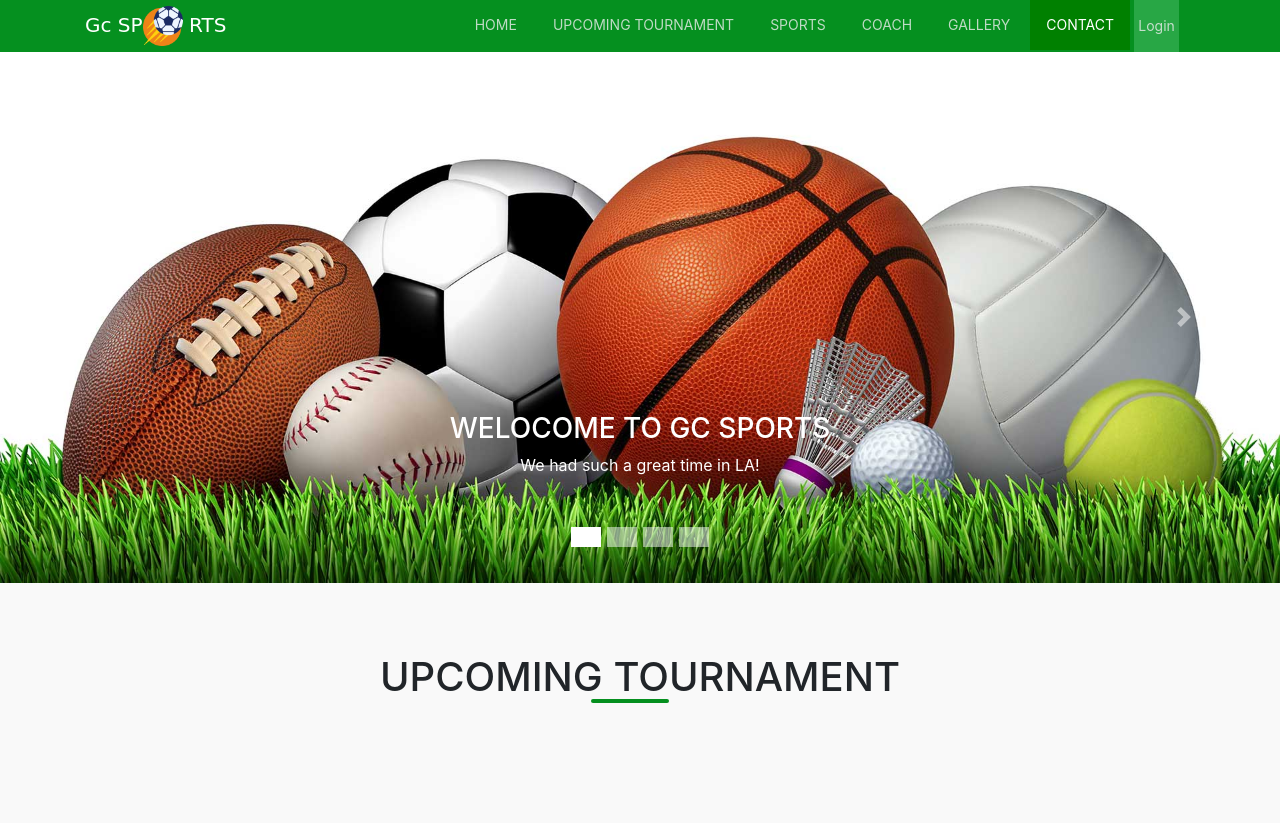
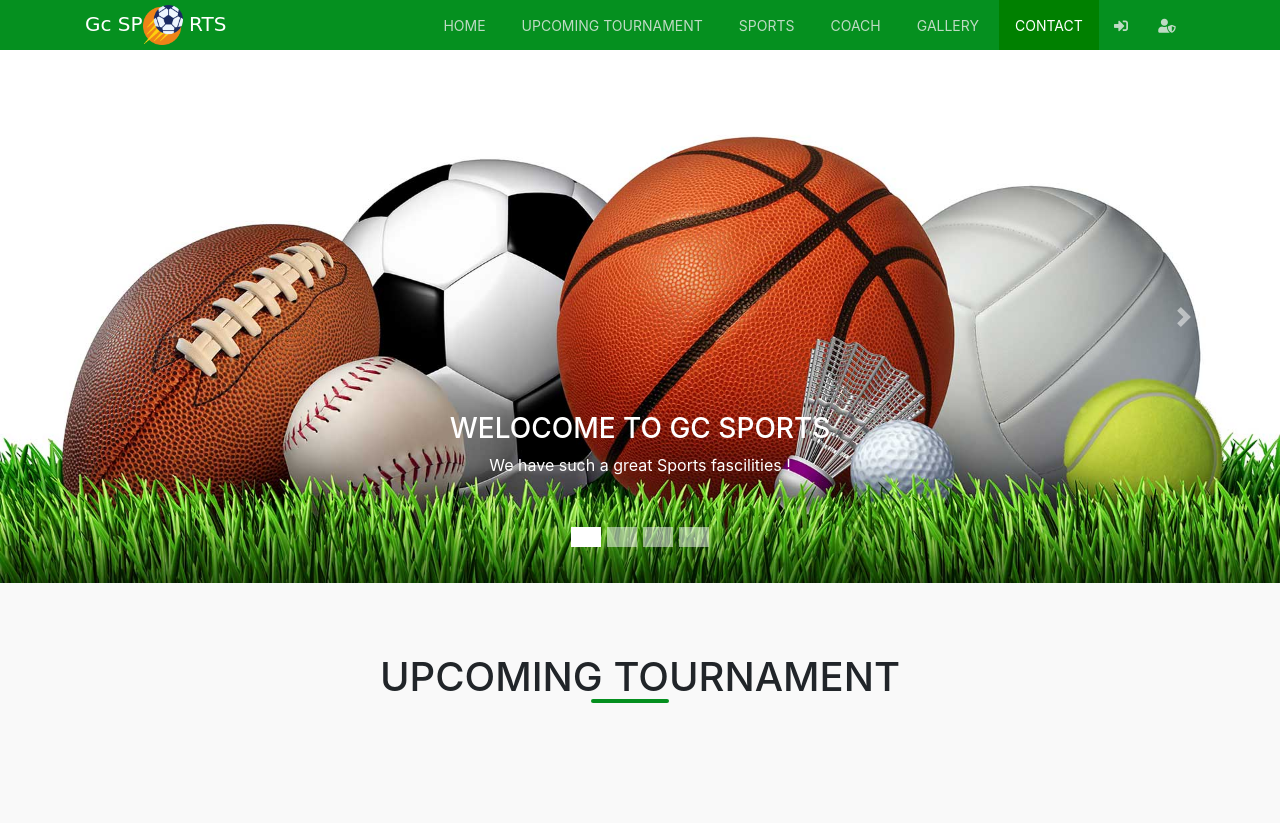
Before and after one commit to ali-dev-code/gc-sports, a PHP site: page / in a window 1280 px wide. Shown: the top 823 px of the page. Run offline with PHP 8.4, Linux system fonts and the light colour scheme; data that the repository does not hold is empty.

Commit message:
first sent to ahmad

```diff
--- a/include/config/functions.php
+++ b/include/config/functions.php
@@ -68,7 +68,7 @@ function loginUser()
             $_SESSION['userName'] = $row['name'];
             $_SESSION['userEmail'] = $row['email'];
             $_SESSION['success'] = " Your are login  {$_SESSION['userName']} ";
-            Redirect_to('signup2.php');
+            Redirect_to('index.php');
         }
     }
 } // end of login
--- a/index.php
+++ b/index.php
@@ -6,7 +6,7 @@
 	<meta charset="utf-8">
 	<meta name="viewport" content="width=device-width, initial-scale=1">
 	<meta http-equiv="x-ua-compatible" content="ie=edge">
-	<title>GC ^$\n SPORTS</title>
+	<title>GC SPORTS</title>
 	<link rel="stylesheet" href="assets/css/bootstrap.min.css">
 	<!-- Custom Fonts font awesome -->
 	<link href="assets/fontawesome-free/css/all.min.css" rel="stylesheet" type="text/css">
@@ -47,9 +47,47 @@
 						<li class="nav-item mr-1">
 							<a class="nav-link px-3" href="#CONTACT">CONTACT</a>
 						</li>
-						<li class="nav-item mr-3">
-							<a class="nav-link btn btn-success " style="border-radius:0px;" href="signup2.php" target="_blank">Login</a>
+
+					     <?php if (!login() && !loginAdmin()): ?>
+							<li class="nav-item mr-2">
+							<a class="nav-link" href="signup2.php" data-toggle="tooltip" data-placement="top" title="Sign in">
+								<i class="fas fa-sign-in-alt px-2"></i>
+							</a>
 						</li>
+						  <?php endif; ?>
+					    <?php if (!loginAdmin()): ?>
+							<li class="nav-item mr-2">
+							<a class="nav-link" href="signup2.php" data-toggle="modal" data-target="#modal-admin"
+							 data-toggle="tooltip" data-placement="top" title="Admin">
+								<i class="fas fa-user-shield px-2"></i>
+							</a>
+						</li>
+						 <?php endif; ?>
+						<!-- Dropdown -->
+						  <?php if (login()): ?>
+							<li class="nav-item dropdown ">
+							<a class="nav-link dropdown-toggle " href="#" id="navbardrop" data-toggle="dropdown">
+								 <?php echo $_SESSION['userName']; ?>
+							</a>
+							<div class="dropdown-menu">
+								<a class="dropdown-item " href="users/index.php">Portal</a>
+								<a class="dropdown-item " href="include/users/logout.php">Logout</a>
+							</div>
+						</li>
+						  <?php endif; ?>
+
+						  <?php if (loginAdmin()): ?>
+							<li class="nav-item dropdown ">
+							<a class="nav-link dropdown-toggle " href="#" id="navbardrop" data-toggle="dropdown">
+								<?php echo $_SESSION['adminName']; ?>
+							</a>
+							<div class="dropdown-menu">
+								<a class="dropdown-item " href="admin/index.php">Admin Panel</a>
+								<a class="dropdown-item " href="admin/include/addminLogout.php">Logout</a>
+							</div>
+						</li>
+						  <?php endif; ?>
+
 					</ul>
 				</div>
 			</div>
@@ -68,7 +106,7 @@
 					<img src="assets/img/slider/one.jpg" alt="Los Angeles" class="img-fluid">
 					<div class="carousel-caption">
 						<h3>WELOCOME TO GC SPORTS</h3>
-						<p>We had such a great time in LA!</p>
+						<p>We have such a great Sports fascilities !</p>
 					</div>
 				</div>
 				<div class="carousel-item">
@@ -81,15 +119,15 @@
 				<div class="carousel-item">
 					<img src="assets/img/slider/three.jpg" alt="New York" class="img-fluid">
 					<div class="carousel-caption">
-						<h3>New York</h3>
-						<p>We love the Big Apple!</p>
+						<h3>GC SPorts Tournaments</h3>
+						<p>Thank you, Lorem ipsum dollar sesit!</p>
 					</div>
 				</div>
 				<div class="carousel-item">
 					<img src="assets/img/slider/four.jpg" alt="New York" class="img-fluid">
 					<div class="carousel-caption">
-						<h3>New York</h3>
-						<p>We love the Big Apple!</p>
+						<h3>Gc Sports Coaches</h3>
+						<p>Thank you, Lorem ipsum dollar sesit!</p>
 					</div>
 				</div>
 			</div>
@@ -110,20 +148,18 @@
 			<div class="row">
 
 				<?php
-				$viewQuery = " SELECT * FROM upcoming_sports ";
-				$executeViewQuery = mysqli_query($Connection,$viewQuery);
+                $viewQuery = ' SELECT * FROM upcoming_sports ';
+                $executeViewQuery = mysqli_query($Connection, $viewQuery);
                 while ($row = mysqli_fetch_array($executeViewQuery)) {
                     $image = $row['image']; // joh name database table me hai
                     $name = $row['sport_name'];
-					  $details= $row['details'];
+                    $details = $row['details'];
                     $date = $row['date'];
-					  $daysLeft = $row['days_left'];
-				?>
+                    $daysLeft = $row['days_left']; ?>
 
 				<div class="col-sm-4 m-auto">
 					<div class="card pb-3 up">
-						<img class="card-img-top img-fluid" src="admin/upload/upcoming/<?php echo $image;  ?>"
-						 alt="Card image cap">
+						<img class="card-img-top img-fluid" src="admin/upload/upcoming/<?php echo $image; ?>" alt="Card image cap">
 						<div class="card-block">
 							<h5 class="card-title px-3 pt-2"><?php echo $name; ?></h5>
 							<p class="card-text px-3"><?php echo $details; ?></p>
@@ -133,7 +169,8 @@
 					</div> <!-- end of card -->
 				</div> <!-- end of col -->
 
-				<?php } ?>
+				<?php
+                } ?>
 			</div> <!-- end of row 1 -->
 
 
@@ -258,7 +295,7 @@
 						<h6>__ CONTACT US</h6>
 					</div>
 					<div class="ceo-heading">
-						<h1 class=""> KATHERINE ALIE </h1>
+						<h1 class=""> ZUBAIR SHAUKAT </h1>
 						<span> <strong>HEAD OF SPORTS MANAGEMENT</strong> </span>
 						<p class="p-2">
 							<a href="#" style="font-size:26px; color:#D44136 ;"><i class="fas fa-envelope mr-2"></i></a>
@@ -272,7 +309,7 @@
 									do eiusmod tempor incididunt ut labore et dolore magna aliqua. Ut enim ad minim veniam, quis nostrud
 									exercitation ullamco laboris
 									nisi ut aliquip ex ea commodo consequat."</p>
-								<footer class="blockquote-footer"> KATHERINE ALIE <cite title="Source Title"></cite></footer>
+								<footer class="blockquote-footer"> 	ZUBAIR SHAUKAT <cite title="Source Title"></cite></footer>
 							</blockquote>
 						</div>
 					</div>
@@ -285,7 +322,7 @@
 				</div> <!-- end of col -->
 				<div class="col-sm-6">
 					<div class="ceo-img">
-						<img class="img-fluid" src="assets/img/contact/contact-hero.jpg" alt="">
+						<img class="img-fluid" src="assets/img/contact/ceo.jpg" alt="">
 					</div>
 				</div>
 			</div>
@@ -354,34 +391,55 @@
 	</section>
 	<!-- Footer -->
 	<?php include 'include/footer.php'; ?>
-	<!-- modal for signup
-  <button class="btn btn-primary" data-toggle="modal" data-target="#modal-signup">Large modal</button>
- <div class="modal fade" id="modal-signup">
+	<div class="modal fade " id="modal-admin">
 		<div class="modal-dialog" role="document">
 			<div class="modal-content">
-       <div class="modal-header">
-         <h4 class="modal-title">Sign Up</h4>
+				<div class="modal-header ">
+					<h4 class="modal-title  "> Admin</h4>
 					<button type="button" class="close" data-dismiss="modal" aria-label="Close">
 						<span aria-hidden="true">&times;</span>
 						<span class="sr-only">Close</span>
 					</button>
 				</div>
 				<div class="modal-body">
-         <form  method="post">
-         </form>
+					<form action="" method="post">
+						<?php adminLogin(); ?>
+						<div class="form-group">
+							<label for="email">Email</label>
+							<input type="text" class="form-control" id="email" name="email" value="">
+						</div>
+						<div class="form-group">
+							<label for="password">Password</label>
+							<input type="password" class="form-control" id="password" name="password" value="">
+						</div>
 				</div>
 				<div class="modal-footer">
-         <button type="button" class="btn btn-secondary" data-dismiss="modal">Close</button>
-         <button type="button" class="btn btn-primary">Save changes</button>
+					<button type="button" class="btn btn-warning" data-dismiss="modal">Close</button>
+					<button type="submit" name="adminLogin" class="btn btn-success">Login</button>
 				</div>
-     </div>
-   </div>
- </div>
- -->
+			</div><!-- /.modal-content -->
+			</form>
+		</div><!-- /.modal-dialog -->
+	</div><!-- /.modal -->
 	<script type="text/javascript" src="assets/js/jquery-3.4.1.min.js"></script>
 	<script type="text/javascript" src="assets/js/popper.min.js"></script>
 	<script type="text/javascript" src="assets/js/bootstrap.min.js"></script>
 	<script type="text/javascript" src="assets/js/img-select-name.js"></script>
+	<script type="text/javascript" src="assets/js/smooth-scroll.js"></script>
+
+	<!-- for navigation link on whe scroll reache the section-->
+	<script>
+	$('body').scrollspy({
+		target: '#collapsibleNavbar',
+		offset: 90
+	})
+	</script>
+
+	<script>
+	var scroll = new SmoothScroll('a[href*="#"]');
+	</script>
+
+
 </body>
 
 </html>
--- a/users/edit-user-profile.php
+++ b/users/edit-user-profile.php
@@ -76,7 +76,7 @@ if (isset($_POST['EditProfileSubmit'])) {
 				<div class="collapse navbar-collapse" id="navbarSupportedContent">
 					<ul class="navbar-nav ml-auto mt-2 mt-lg-0">
 						<li class="nav-item active">
-							<a class="nav-link" href="#">Home <span class="sr-only">(current)</span></a>
+							<a class="nav-link" href="../index.php">Home <span class="sr-only">(current)</span></a>
 						</li>
 						<li class="nav-item dropdown">
 							<a class="nav-link dropdown-toggle" href="#" id="navbarDropdown" role="button" data-toggle="dropdown" aria-haspopup="true"
--- a/users/index.php
+++ b/users/index.php
@@ -48,7 +48,7 @@
 				<div class="collapse navbar-collapse" id="navbarSupportedContent">
 					<ul class="navbar-nav ml-auto mt-2 mt-lg-0">
 						<li class="nav-item active">
-							<a class="nav-link" href="#">Home <span class="sr-only">(current)</span></a>
+							<a class="nav-link" href="../index.php">Home <span class="sr-only">(current)</span></a>
 						</li>
 						<li class="nav-item dropdown">
 							<a class="nav-link dropdown-toggle" href="#" id="navbarDropdown" role="button" data-toggle="dropdown" aria-haspopup="true"
--- a/users/user-profile.php
+++ b/users/user-profile.php
@@ -48,7 +48,7 @@
 				<div class="collapse navbar-collapse" id="navbarSupportedContent">
 					<ul class="navbar-nav ml-auto mt-2 mt-lg-0">
 						<li class="nav-item active">
-							<a class="nav-link" href="#">Home <span class="sr-only">(current)</span></a>
+							<a class="nav-link" href="../index.php">Home <span class="sr-only">(current)</span></a>
 						</li>
 						<li class="nav-item dropdown">
 							<a class="nav-link dropdown-toggle" href="#" id="navbarDropdown" role="button" data-toggle="dropdown" aria-haspopup="true"
--- a/users/view-enroll-students.php
+++ b/users/view-enroll-students.php
@@ -51,7 +51,7 @@
 				<div class="collapse navbar-collapse" id="navbarSupportedContent">
 					<ul class="navbar-nav ml-auto mt-2 mt-lg-0">
 						<li class="nav-item active">
-							<a class="nav-link" href="#">Home <span class="sr-only">(current)</span></a>
+							<a class="nav-link" href="../index.php">Home <span class="sr-only">(current)</span></a>
 						</li>
 						<li class="nav-item dropdown">
 							<a class="nav-link dropdown-toggle" href="#" id="navbarDropdown" role="button" data-toggle="dropdown" aria-haspopup="true"
```
Also changed, not shown: assets/img/contact/ceo.jpg (added). Lines whose indentation alone changed are shown as unchanged.
